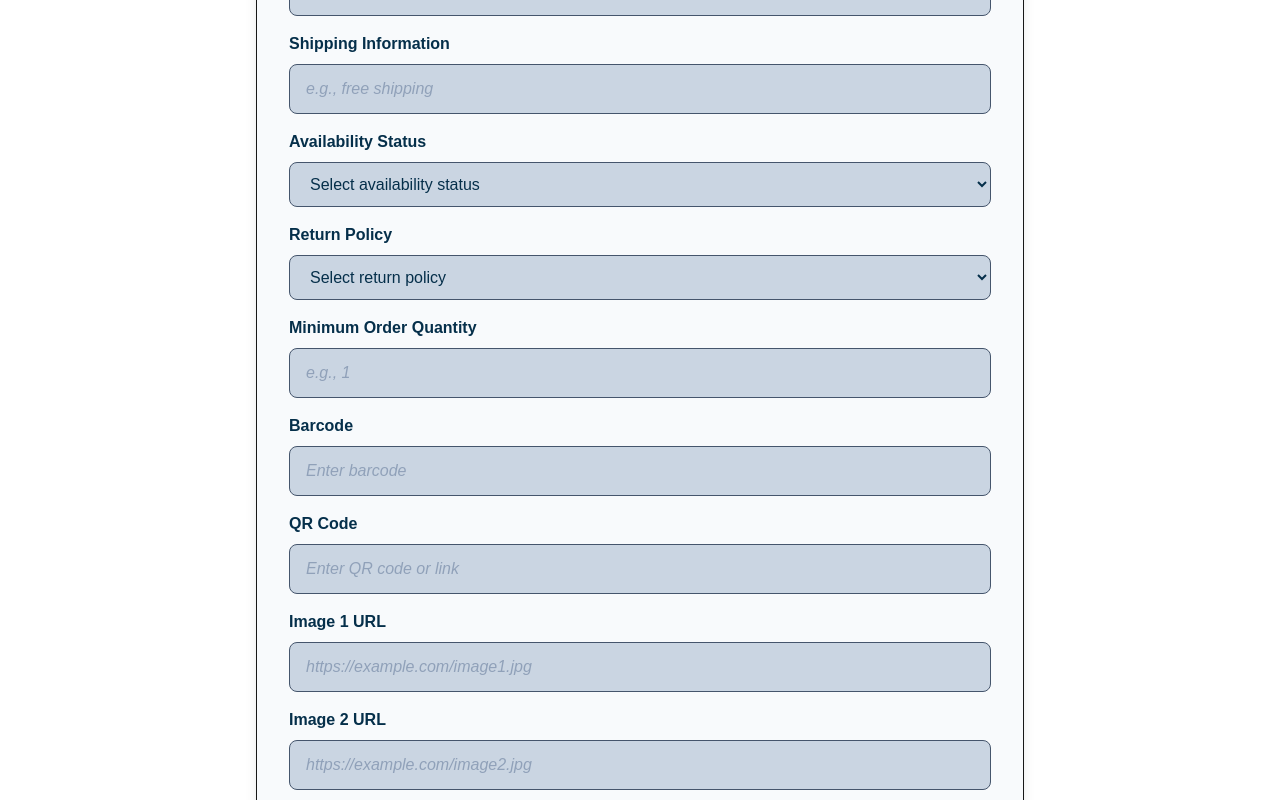
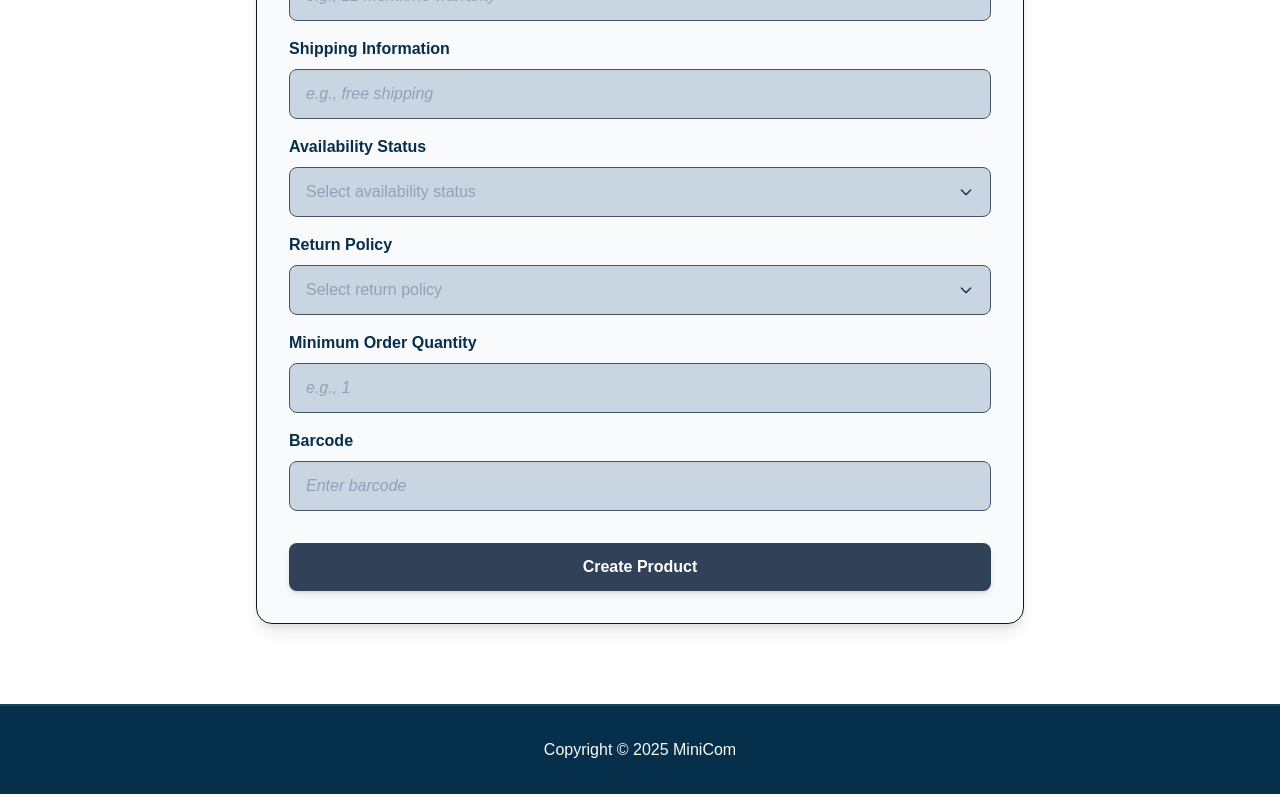
Before and after one commit to annasvst/ecom-app, a Next.js app: page /admin/products/new in a window 1280 px wide. Shown: the part 1440-2240 px from the top of the page. Built offline with nearby package versions, Linux system fonts and the light colour scheme.

Commit message:
Update package dependencies and enhance new product form with additional fields and improved validation; integrate @headlessui/react for better select field handling.

```diff
--- a/package.json
+++ b/package.json
@@ -11,8 +11,10 @@
   "dependencies": {
     "@fortawesome/free-solid-svg-icons": "^6.7.2",
     "@fortawesome/react-fontawesome": "^0.2.2",
+    "@headlessui/react": "^2.2.4",
     "@heroicons/react": "^2.2.0",
     "next": "15.3.4",
+    "qrcode.react": "^4.2.0",
     "react": "^19.0.0",
     "react-dom": "^19.0.0",
     "react-hook-form": "^7.59.0",
--- a/src/app/actions/admin/products.ts
+++ b/src/app/actions/admin/products.ts
@@ -15,6 +15,7 @@ const newProductSchema = z.object({
   availabilityStatus: z.nativeEnum(AvailabilityStatus),
   returnPolicy: z.nativeEnum(ReturnPolicy),
   tags: z.array(z.nativeEnum(Tag)).optional(),
+
 });
 
 export async function AddNewProductAction(
--- a/src/app/admin/products/new/page.tsx
+++ b/src/app/admin/products/new/page.tsx
@@ -9,12 +9,14 @@ import {
   ReturnPolicy,
   allTags,
   Tag,
+  Category,
 } from "@/types/product";
 import { useActionState } from "react";
 import { AddNewProductAction } from "@/app/actions/admin/products";
 import InputField from "@/components/common/InputField";
 import SelectField from "@/components/common/SelectField";
 import TagsCheckboxGroup from "@/components/common/TagsCheckboxGroup";
+// import { QRCodeSVG } from "qrcode.react";
 
 const initialState = {
   success: false,
@@ -42,6 +44,8 @@ export default function Admin() {
     handleSubmit,
     formState: { errors },
     reset,
+    watch,
+    setValue,
   } = useForm<Partial<Product>>({
     defaultValues: {
       title: state?.inputs?.title ?? undefined,
@@ -53,6 +57,8 @@ export default function Admin() {
       tags: state?.inputs?.tags ?? [],
     },
   });
+
+  // const qrText = watch("meta.qrCode");
 
   const onSubmit = (data: Partial<Product>) => {
     const formData = new FormData();
@@ -113,7 +119,8 @@ export default function Admin() {
             value: category,
             label: category,
           }))}
-          register={register("category", { required: "Category is required" })}
+          value={watch("category") ?? ""}
+          onChange={(val) => setValue("category", val as Category)}
           error={errors.category}
         />
 
@@ -171,6 +178,7 @@ export default function Admin() {
           register={register("brand", { required: "Brand is required" })}
           error={errors.brand}
         />
+
         <InputField
           label="Weight (kg)"
           id="weight"
@@ -201,6 +209,7 @@ export default function Admin() {
             })}
             error={errors.dimensions?.height}
           />
+
           <InputField
             label="Depth (sm)"
             id="dimensions.depth"
@@ -244,9 +253,8 @@ export default function Admin() {
             label:
               AvailabilityStatus[statusKey as keyof typeof AvailabilityStatus],
           }))}
-          register={register("availabilityStatus", {
-            required: "Availability status is required",
-          })}
+          value={watch("availabilityStatus") ?? ""}
+          onChange={(val) => setValue("availabilityStatus", val as AvailabilityStatus)}
           error={errors.availabilityStatus}
         />
 
@@ -257,9 +265,8 @@ export default function Admin() {
             value: ReturnPolicy[policyKey as keyof typeof ReturnPolicy],
             label: ReturnPolicy[policyKey as keyof typeof ReturnPolicy],
           }))}
-          register={register("returnPolicy", {
-            required: "Return policy is required",
-          })}
+          value={watch("returnPolicy") ?? ""}
+          onChange={(val) => setValue("returnPolicy", val as ReturnPolicy)}
           error={errors.returnPolicy}
         />
 
@@ -274,6 +281,7 @@ export default function Admin() {
           })}
           error={errors.minimumOrderQuantity}
         />
+
         <InputField
           label="Barcode"
           id="meta.barcode"
@@ -281,13 +289,18 @@ export default function Admin() {
           register={register("meta.barcode")}
           error={errors.meta?.barcode}
         />
-        <InputField
-          label="QR Code"
-          id="meta.qrCode"
-          placeholder="Enter QR code or link"
-          register={register("meta.qrCode")}
-          error={errors.meta?.qrCode}
-        />
+
+        {/*
+          To be adder later with firebase storage
+
+        {product?.meta?.qrCode && (
+          <div className="my-4 text-center">
+            <p className="mb-2 font-semibold text-slate-700">
+              QR Code for product page:
+            </p>
+            <QRCodeSVG value={product.meta.qrCode} size={128} />
+          </div>
+        )}
 
         <InputField
           label="Image 1 URL"
@@ -296,6 +309,7 @@ export default function Admin() {
           register={register("images.0")}
           error={errors.images?.[0]}
         />
+
         <InputField
           label="Image 2 URL"
           id="images.1"
@@ -303,6 +317,7 @@ export default function Admin() {
           register={register("images.1")}
           error={errors.images?.[1]}
         />
+         */}
 
         <button
           type="submit"
--- a/src/components/common/SelectField.tsx
+++ b/src/components/common/SelectField.tsx
@@ -1,11 +1,12 @@
-// src/components/common/SelectField.tsx
-import { FieldError, UseFormRegisterReturn } from "react-hook-form";
+import { FieldError } from "react-hook-form";
+import { Listbox } from "@headlessui/react";
 
 interface SelectFieldProps {
   label: string;
   id: string;
   options: { value: string; label: string }[];
-  register: UseFormRegisterReturn;
+  value: string;
+  onChange: (value: string) => void;
   error?: FieldError;
 }
 
@@ -13,29 +14,59 @@ export default function SelectField({
   label,
   id,
   options,
-  register,
+  value,
+  onChange,
   error,
 }: SelectFieldProps) {
+  const selected = options.find((opt) => opt.value === value) || options[0];
+
   return (
     <div className="flex flex-col mb-4">
       <label htmlFor={id} className="text-sky-950 font-semibold mb-2">
         {label}
       </label>
-      <select
-        id={id}
-        {...register}
-        className="bg-slate-300 text-sky-950 rounded-lg border border-slate-600 px-4 py-3 focus:outline-none focus:border-slate-400 transition"
-      >
-        <option value="">Select {label.toLowerCase()}</option>
-        {options.map((opt) => (
-          <option key={opt.value} value={opt.value}>
-            {opt.label}
-          </option>
-        ))}
-      </select>
-      {error && (
-        <p className="text-red-400 text-sm mt-1">{error.message}</p>
-      )}
+      <Listbox value={selected.value} onChange={onChange}>
+        <div className="relative">
+          <Listbox.Button className="bg-slate-300 text-sky-950 rounded-lg border border-slate-600 px-4 py-3 w-full text-left flex justify-between items-center">
+            {value ? (
+              selected.label
+            ) : (
+              <span className="text-slate-400">
+                Select {label.toLowerCase()}
+              </span>
+            )}
+            <svg
+              className="w-4 h-4 ml-2 text-sky-950"
+              fill="none"
+              stroke="currentColor"
+              viewBox="0 0 24 24"
+            >
+              <path
+                strokeLinecap="round"
+                strokeLinejoin="round"
+                strokeWidth={2}
+                d="M19 9l-7 7-7-7"
+              />
+            </svg>
+          </Listbox.Button>
+          <Listbox.Options className="absolute z-10 mt-1 w-full bg-white rounded-lg shadow-lg">
+            {options.map((opt) => (
+              <Listbox.Option
+                key={opt.value}
+                value={opt.value}
+                className={({ active }) =>
+                  `cursor-pointer select-none px-4 py-2 ${
+                    active ? "bg-sky-100 text-sky-900" : "text-sky-950"
+                  }`
+                }
+              >
+                {opt.label}
+              </Listbox.Option>
+            ))}
+          </Listbox.Options>
+        </div>
+      </Listbox>
+      {error && <p className="text-red-400 text-sm mt-1">{error.message}</p>}
     </div>
   );
 }
```
Also changed, not shown: 1 other file (tests, documents, lock files or other folders).
